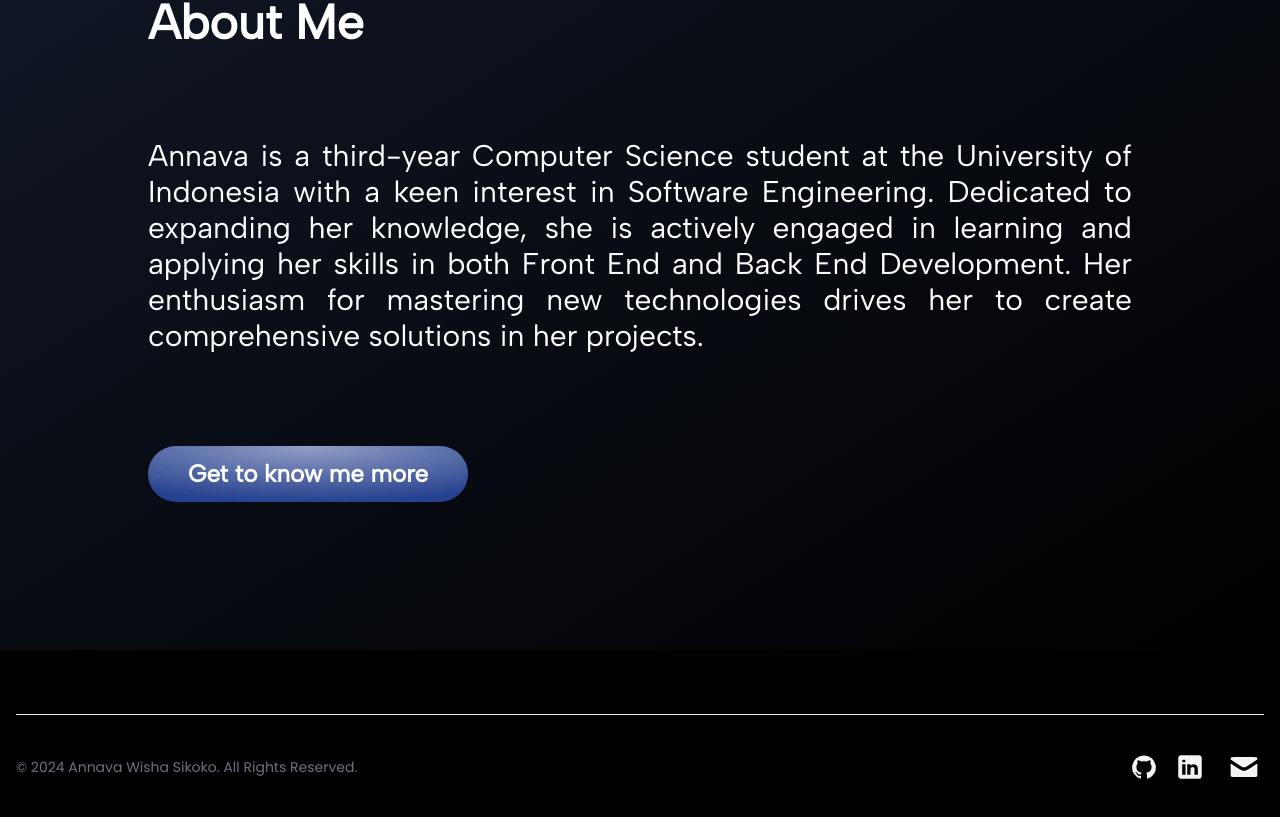
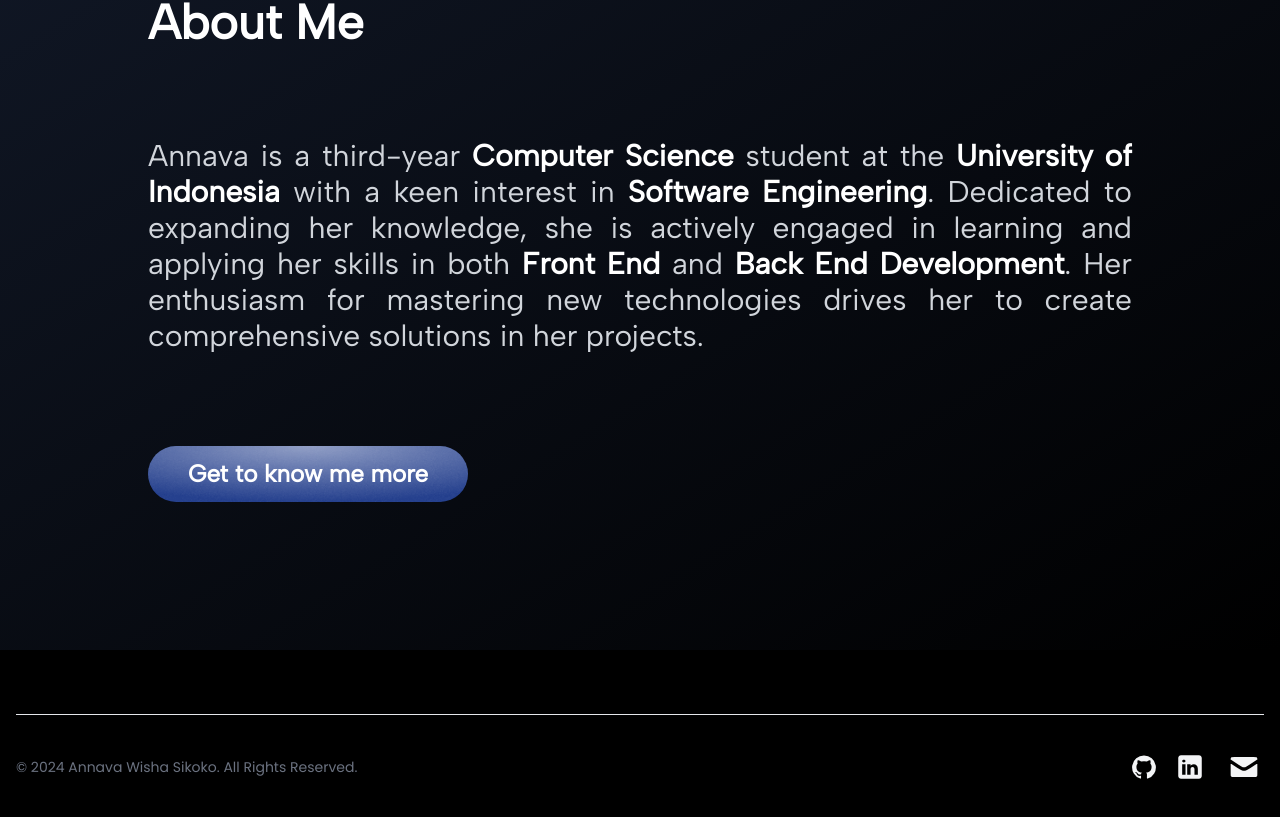
Before and after one commit to annavaws/annavaws.github.io, a Next.js app: page / in a window 1280 px wide. Shown: the part 950-1767 px from the top of the page. Built offline with nearby package versions, Linux system fonts and the light colour scheme.

Commit message:
style: bold some important words on homepage about

```diff
--- a/src/components/modules/AboutModules/index.tsx
+++ b/src/components/modules/AboutModules/index.tsx
@@ -25,8 +25,8 @@ export default function AboutMore() {
               About Me
             </h1>
             <p className="text-lg md:text-xl text-justify">
-              Annava is a third-year Computer Science student at the University
-              of Indonesia, passionately diving into Software Engineering. She’s
+              <b>Annava</b>, a third-year Computer Science student at the University
+              of Indonesia, is deeply passionate about <b> Software Engineering</b>. She’s
               dedicated to expanding her expertise, actively engaging in
               learning and applying her skills in both Front End and Back End
               Development. She is proficient in programming languages such as
--- a/src/components/modules/HomeModules/about.tsx
+++ b/src/components/modules/HomeModules/about.tsx
@@ -1,4 +1,3 @@
-import { WobbleButton } from "@/components/ui/button";
 import { WoobleButton } from "@/components/ui/wooble-button";
 import { albert } from "@/styles/fonts";
 import Link from "next/link";
@@ -10,13 +9,25 @@ export default function About() {
         className={`${albert.className} min-h-screen flex justify-center  bg-gradient-to-tl from-black to-gray-900 p-5`}
       >
         <div className="flex flex-col text-white p-10 md:p-32 justify-between gap-10">
-          <div className="font-semibold text-5xl md:text-5xl">About Me</div>
-          <div className="text-2xl md:text-3xl text-justify">
-            Annava is a third-year Computer Science student at the University of
-            Indonesia with a keen interest in Software Engineering. Dedicated to
-            expanding her knowledge, she is actively engaged in learning and
-            applying her skills in both Front End and Back End Development. Her
-            enthusiasm for mastering new technologies drives her to create
+          <div className="font-semibold  text-5xl md:text-5xl">About Me</div>
+          <div className="text-2xl md:text-3xl text-justify text-gray-300 ">
+            Annava is a third-year{" "}
+            <span className="text-white font-semibold">Computer Science</span>{" "}
+            student at the{" "}
+            <span className="text-white font-semibold">
+              University of Indonesia
+            </span>{" "}
+            with a keen interest in{" "}
+            <span className="text-white font-semibold">
+              Software Engineering
+            </span>
+            . Dedicated to expanding her knowledge, she is actively engaged in
+            learning and applying her skills in both{" "}
+            <span className="text-white font-semibold">Front End</span> and{" "}
+            <span className="text-white font-semibold">
+              Back End Development
+            </span>
+            . Her enthusiasm for mastering new technologies drives her to create
             comprehensive solutions in her projects.
           </div>
 
```
